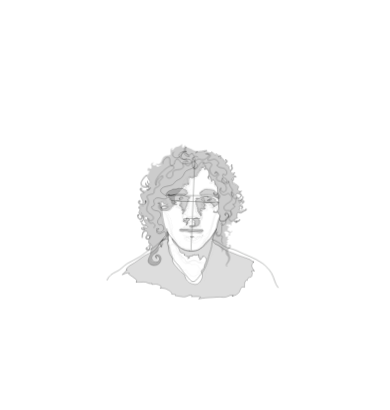
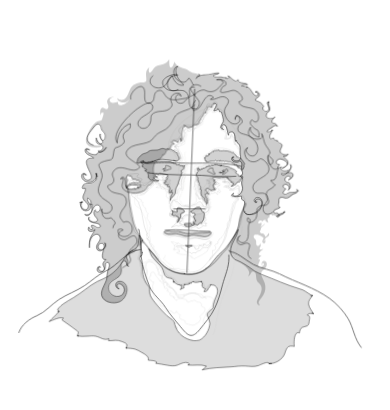
Before and after one commit to Phoboes/SVG-face, a plain HTML site: page index.html in a window 390 px wide. Shown: the part 194-604 px from the top of the page. Drawn offline with nearby package versions, Linux system fonts and the light colour scheme.

Commit message:
Began responsive changes
Adding temporary responsiveness for mobile viewing.

```diff
--- a/index.html
+++ b/index.html
@@ -4,6 +4,7 @@
   <meta charset="UTF-8">
   <title>Document</title>
   <link rel="stylesheet" href="animations.css">
+  <link rel="stylesheet" href="response.css">
   <script src="https://ajax.googleapis.com/ajax/libs/jquery/3.1.0/jquery.min.js"></script>
 </head>
 <body>
--- /dev/null
+++ b/response.css
@@ -0,0 +1,5 @@
+@media screen and (max-width: 480px) {
+    .imageContainer {
+        width: 100%;
+    }
+}
```
